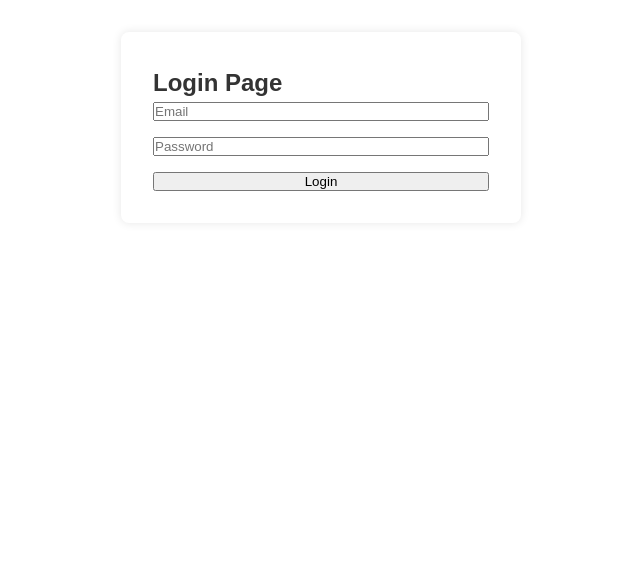
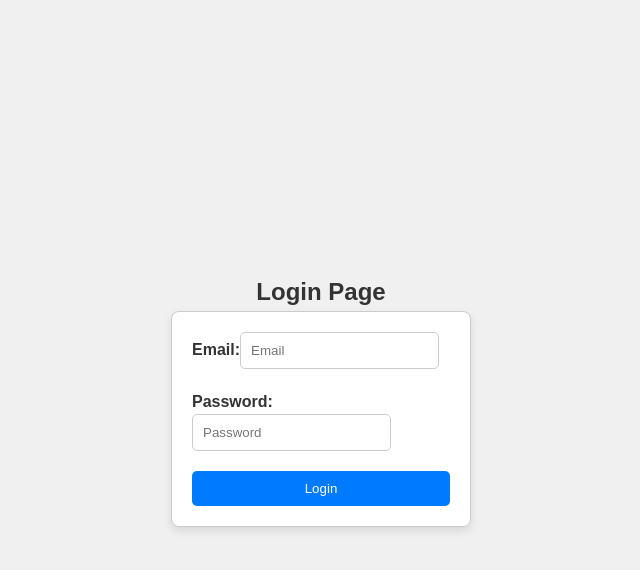
Before and after one commit to yaswanth5019k/ElevateFund, a React (Vite) app: page /login in a window 1280 px wide. Shown: the top 570 px of the page, without its empty margins (319-959 px from the left). Built offline with nearby package versions, Linux system fonts and the light colour scheme.

Commit message:
fixed the login and css is working

```diff
--- a/src/components/auth/AuthStyles.css
+++ /dev/null
@@ -1,161 +0,0 @@
-.auth-container {
-  max-width: 400px;
-  margin: 2rem auto;
-  padding: 2rem;
-  border-radius: 8px;
-  box-shadow: 0 0 10px rgba(0, 0, 0, 0.1);
-  background-color: white;
-}
-
-.auth-header {
-  text-align: center;
-  margin-bottom: 2rem;
-}
-
-.auth-header h2 {
-  color: #333;
-  margin-bottom: 0.5rem;
-}
-
-.auth-form {
-  display: flex;
-  flex-direction: column;
-  gap: 1rem;
-}
-
-.form-group {
-  display: flex;
-  flex-direction: column;
-  gap: 0.5rem;
-}
-
-.form-group label {
-  font-weight: 500;
-  color: #555;
-}
-
-.form-group input {
-  padding: 0.75rem;
-  border: 1px solid #ddd;
-  border-radius: 4px;
-  font-size: 1rem;
-}
-
-.auth-button {
-  padding: 0.75rem;
-  background-color: #4CAF50;
-  color: white;
-  border: none;
-  border-radius: 4px;
-  font-size: 1rem;
-  cursor: pointer;
-  transition: background-color 0.2s;
-}
-
-.auth-button:hover {
-  background-color: #45a049;
-}
-
-.social-auth {
-  margin-top: 1.5rem;
-  display: flex;
-  flex-direction: column;
-  gap: 1rem;
-}
-
-.social-button {
-  display: flex;
-  align-items: center;
-  justify-content: center;
-  gap: 0.5rem;
-  padding: 0.75rem;
-  border: 1px solid #ddd;
-  border-radius: 4px;
-  background-color: white;
-  cursor: pointer;
-  transition: background-color 0.2s;
-}
-
-.social-button:hover {
-  background-color: #f5f5f5;
-}
-
-.social-button img {
-  width: 24px;
-  height: 24px;
-}
-
-.auth-footer {
-  margin-top: 1.5rem;
-  text-align: center;
-  color: #666;
-}
-
-.auth-footer a {
-  color: #4CAF50;
-  text-decoration: none;
-}
-
-.auth-footer a:hover {
-  text-decoration: underline;
-}
-
-.error-message {
-  color: #dc3545;
-  font-size: 0.875rem;
-  margin-top: 0.25rem;
-}
-
-.success-message {
-  color: #28a745;
-  font-size: 0.875rem;
-  margin-top: 0.25rem;
-}
-
-/* Profile Setup Styles */
-.profile-upload {
-  display: flex;
-  flex-direction: column;
-  align-items: center;
-  gap: 1rem;
-  margin-bottom: 1.5rem;
-}
-
-.profile-image-container {
-  width: 120px;
-  height: 120px;
-  border-radius: 50%;
-  overflow: hidden;
-  border: 2px solid #4CAF50;
-}
-
-.profile-image {
-  width: 100%;
-  height: 100%;
-  object-fit: cover;
-}
-
-.upload-button {
-  background-color: transparent;
-  color: #4CAF50;
-  border: 1px solid #4CAF50;
-  padding: 0.5rem 1rem;
-  border-radius: 4px;
-  cursor: pointer;
-}
-
-.upload-button:hover {
-  background-color: #f0f8f0;
-}
-
-/* Responsive Design */
-@media (max-width: 480px) {
-  .auth-container {
-    margin: 1rem;
-    padding: 1.5rem;
-  }
-
-  .social-button {
-    font-size: 0.9rem;
-  }
-}
--- /dev/null
+++ b/src/components/auth/LoginPage.css
@@ -0,0 +1,64 @@
+.auth-container {
+    display: flex;
+    flex-direction: column;
+    align-items: center;
+    justify-content: center;
+    height: 100vh;
+    background-color: #f0f0f0;
+    font-family: Arial, sans-serif;
+  }
+
+  .auth-form {
+    display: flex;
+    flex-direction: column;
+    width: 300px;
+    padding: 20px;
+    border: 1px solid #ccc;
+    border-radius: 8px;
+    background-color: white;
+    box-shadow: 0 4px 8px rgba(0, 0, 0, 0.1);
+  }
+
+  .auth-form label {
+    margin-bottom: 5px;
+    font-weight: bold;
+  }
+
+  .auth-form input {
+    margin-bottom: 15px;
+    padding: 10px;
+    border: 1px solid #ccc;
+    border-radius: 5px;
+    transition: border-color 0.3s;
+  }
+
+  .auth-form input:focus {
+    border-color: #007bff;
+    outline: none;
+  }
+
+  .auth-form button {
+    padding: 10px;
+    background-color: #007bff;
+    color: white;
+    border: none;
+    border-radius: 5px;
+    cursor: pointer;
+    transition: background-color 0.3s;
+  }
+
+  .auth-form button:hover {
+    background-color: #0056b3;
+  }
+
+  .error-message {
+    color: red;
+    margin-bottom: 10px;
+    font-size: 0.9em;
+  }
+
+  .success-message {
+    color: green;
+    margin-bottom: 10px;
+    font-size: 0.9em;
+  }
--- a/src/components/auth/LoginPage.jsx
+++ b/src/components/auth/LoginPage.jsx
@@ -1,13 +1,60 @@
-import React from 'react';
-import './AuthStyles.css';
+import React, { useState } from 'react';
+import './LoginPage.css';
+const LoginPage = () => {
+  const [email, setEmail] = useState('');
+  const [password, setPassword] = useState('');
+  const [error, setError] = useState('');
+  const [success, setSuccess] = useState('');
 
-const LoginPage = () => {
+  const handleSubmit = (e) => {
+    e.preventDefault();
+    setError('');
+    setSuccess('');
+
+    // Email format validation
+    const emailPattern = /^[^\s@]+@[^\s@]+\.[^\s@]+$/;
+    if (!email || !emailPattern.test(email)) {
+      setError('Please enter a valid email address.');
+      return;
+    }
+
+    // Password length validation
+    if (!password || password.length < 6) {
+      setError('Password must be at least 6 characters long.');
+      return;
+    }
+
+    // Simulate successful login
+    setSuccess('Login successful!');
+    // ... handle actual login logic here
+  };
+
   return (
     <div className="auth-container">
       <h2>Login Page</h2>
-      <form className="auth-form">
-        <input type="email" placeholder="Email" />
-        <input type="password" placeholder="Password" />
+      <form className="auth-form" onSubmit={handleSubmit}>
+        <label>
+          Email:
+          <input
+            type="email"
+            placeholder="Email"
+            value={email}
+            onChange={(e) => setEmail(e.target.value)}
+            aria-label="Email"
+          />
+        </label>
+        <label>
+          Password:
+          <input
+            type="password"
+            placeholder="Password"
+            value={password}
+            onChange={(e) => setPassword(e.target.value)}
+            aria-label="Password"
+          />
+        </label>
+        {error && <p className="error-message">{error}</p>}
+        {success && <p className="success-message">{success}</p>}
         <button type="submit">Login</button>
       </form>
     </div>
```
Also changed, not shown: src/components/auth/AuthStyle.jsx (deleted, +0 -71 lines).
